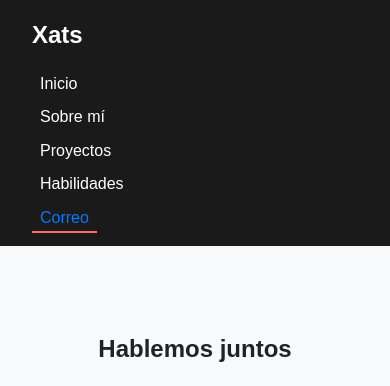
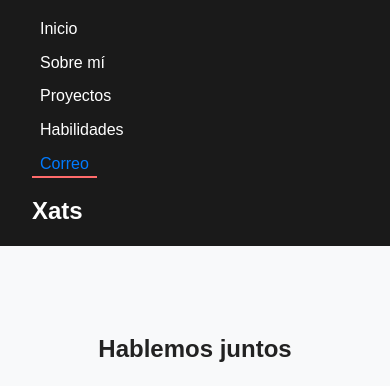
Before and after one commit to carlosdp521-hub/portafoliodecarlosdipiazza, a PHP site: page /xat.html in a window 390 px wide. Shown: the top 386 px of the page. Run offline with PHP 8.4, Linux system fonts and the light colour scheme.

Commit message:
Update styles.css
Signed-off-by: carlosdp521-hub <carlosdp521@gmail.com>

```diff
--- a/css/styles.css
+++ b/css/styles.css
@@ -261,7 +261,7 @@ footer {
 ========================== */
 @media (max-width: 768px) {
     header {
-        flex-direction: column;
+        flex-direction: column-reverse;
         align-items: flex-start;
         gap: 1em;
     }
```
